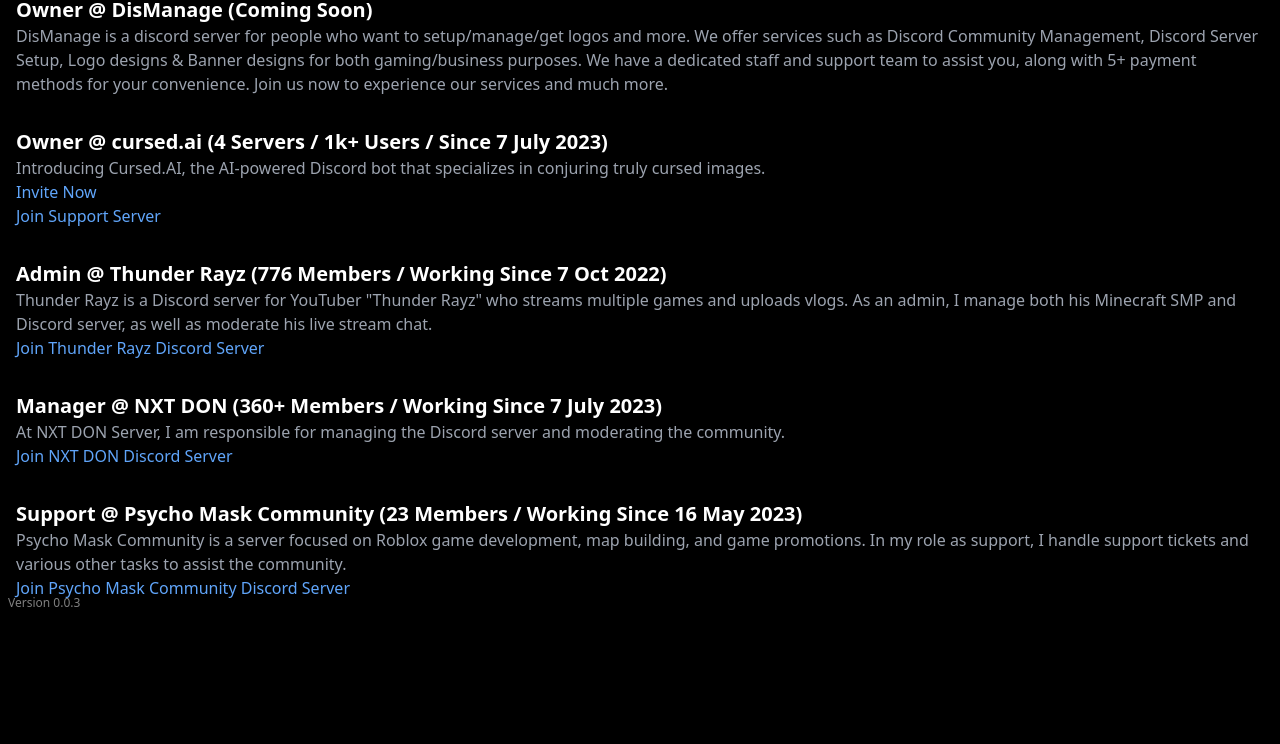
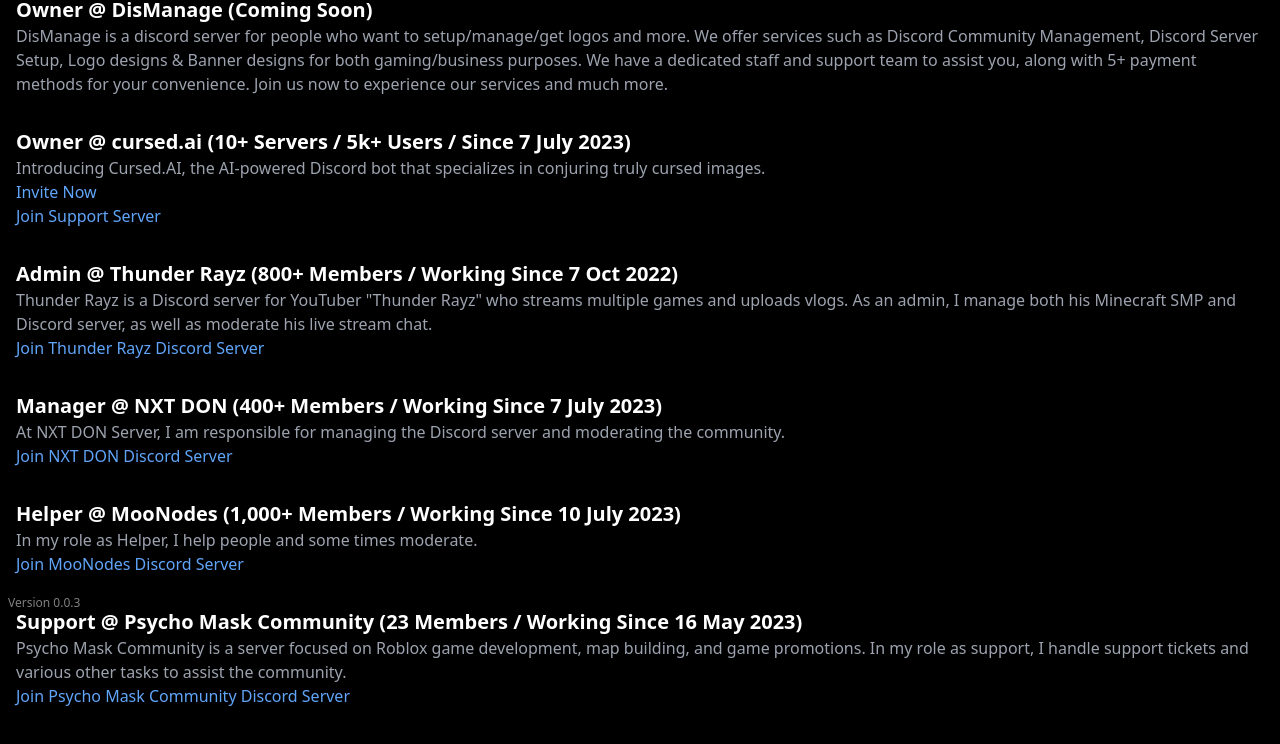
Before and after one commit to RuskyDev/ruskydev.github.io, a plain HTML site: page work-experience.html in a window 1280 px wide. Shown: the part 180-924 px from the top of the page. Before the commit the page ends 844 px from the top, so only its background shows below. Drawn offline with nearby package versions, Linux system fonts and the light colour scheme.

Commit message:
Fixed some Issues

```diff
--- a/work-experience.html
+++ b/work-experience.html
@@ -60,7 +60,7 @@
       </div>
 
       <div class="mb-8">
-        <h2 class="text-xl font-semibold">Owner @ cursed.ai (4 Servers / 1k+ Users / Since 7 July 2023)</h2>
+        <h2 class="text-xl font-semibold">Owner @ cursed.ai (10+ Servers / 5k+ Users / Since 7 July 2023)</h2>
         <p class="text-gray-400">Introducing Cursed.AI, the AI-powered Discord bot that specializes in conjuring truly cursed images.</p>
         <a href="https://discord.com/api/oauth2/authorize?client_id=1123213723235004447&permissions=2147781632&scope=bot%20applications.commands" class="text-blue-400 hover:underline" target="_blank">Invite Now</a>
         <br>
@@ -68,15 +68,21 @@
       </div>
 
       <div class="mb-8">
-        <h2 class="text-xl font-semibold">Admin @ Thunder Rayz (776 Members / Working Since 7 Oct 2022)</h2>
+        <h2 class="text-xl font-semibold">Admin @ Thunder Rayz (800+ Members / Working Since 7 Oct 2022)</h2>
         <p class="text-gray-400">Thunder Rayz is a Discord server for YouTuber "Thunder Rayz" who streams multiple games and uploads vlogs. As an admin, I manage both his Minecraft SMP and Discord server, as well as moderate his live stream chat.</p>
         <a href="https://discord.gg/Rxba4bytuc" class="text-blue-400 hover:underline" target="_blank">Join Thunder Rayz Discord Server</a>
       </div>
 
       <div class="mb-8">
-        <h2 class="text-xl font-semibold">Manager @ NXT DON (360+ Members / Working Since 7 July 2023)</h2>
+        <h2 class="text-xl font-semibold">Manager @ NXT DON (400+ Members / Working Since 7 July 2023)</h2>
         <p class="text-gray-400">At NXT DON Server, I am responsible for managing the Discord server and moderating the community.</p>
         <a href="https://discord.gg/gqNh6wh8HY" class="text-blue-400 hover:underline" target="_blank">Join NXT DON Discord Server</a>
+      </div>
+
+      <div class="mb-8">
+        <h2 class="text-xl font-semibold">Helper @ MooNodes (1,000+ Members / Working Since 10 July 2023)</h2>
+        <p class="text-gray-400">In my role as Helper, I help people and some times moderate.</p>
+        <a href="https://discord.gg/fUZUhzvPwp" class="text-blue-400 hover:underline" target="_blank">Join MooNodes Discord Server</a>
       </div>
 
       <div class="mb-8">
```
Also changed, not shown: temp/advertisement.html (deleted, +0 -25 lines).
